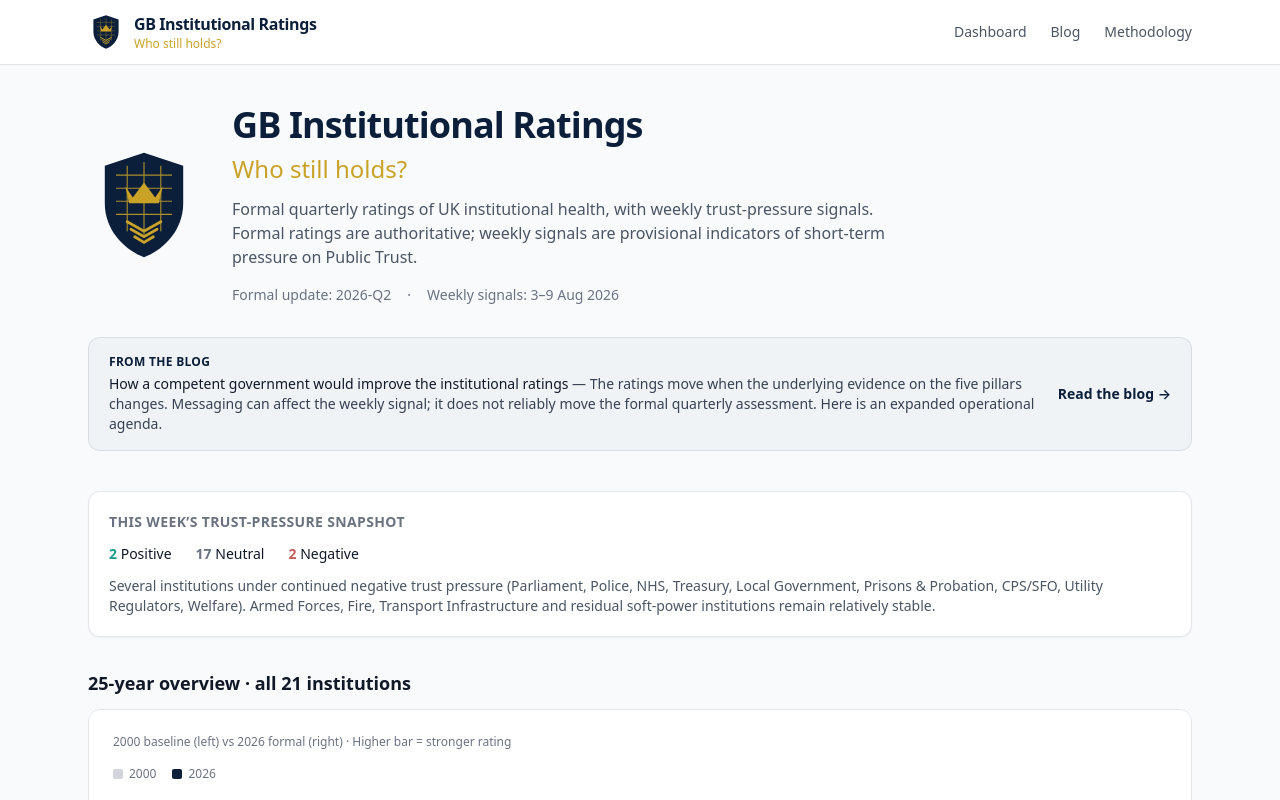
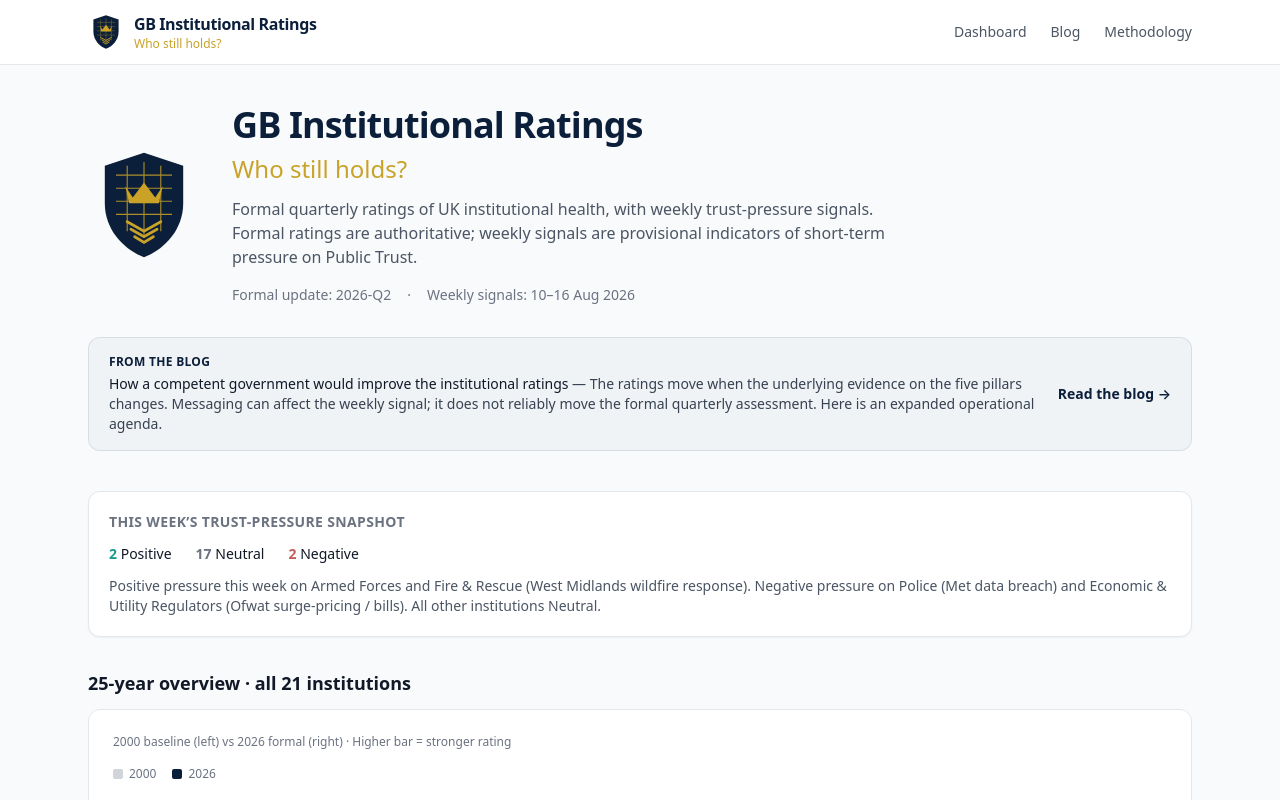
Before and after one commit to stumpyuk1/gir-institutional-ratings, a Next.js app: page / in a window 1280 px wide. Shown: the top 800 px of the page. Built offline with nearby package versions, Linux system fonts and the light colour scheme.

Commit message:
Update dashboard header and weekly snapshot text for 10–16 Aug 2026 signals

```diff
--- a/app/page.tsx
+++ b/app/page.tsx
@@ -63,7 +63,7 @@ export default function DashboardPage() {
           <div className="mt-4 flex flex-wrap gap-4 text-sm text-gray-500">
             <span>Formal update: 2026-Q2</span>
             <span>·</span>
-            <span>Weekly signals: 3–9 Aug 2026</span>
+            <span>Weekly signals: 10–16 Aug 2026</span>
           </div>
         </div>
       </div>
@@ -105,7 +105,7 @@ export default function DashboardPage() {
           </div>
         </div>
         <p className="mt-3 text-sm text-gray-600">
-          Several institutions under continued negative trust pressure (Parliament, Police, NHS, Treasury, Local Government, Prisons & Probation, CPS/SFO, Utility Regulators, Welfare). Armed Forces, Fire, Transport Infrastructure and residual soft-power institutions remain relatively stable.
+          Positive pressure this week on Armed Forces and Fire & Rescue (West Midlands wildfire response). Negative pressure on Police (Met data breach) and Economic & Utility Regulators (Ofwat surge-pricing / bills). All other institutions Neutral.
         </p>
       </div>
 
```
